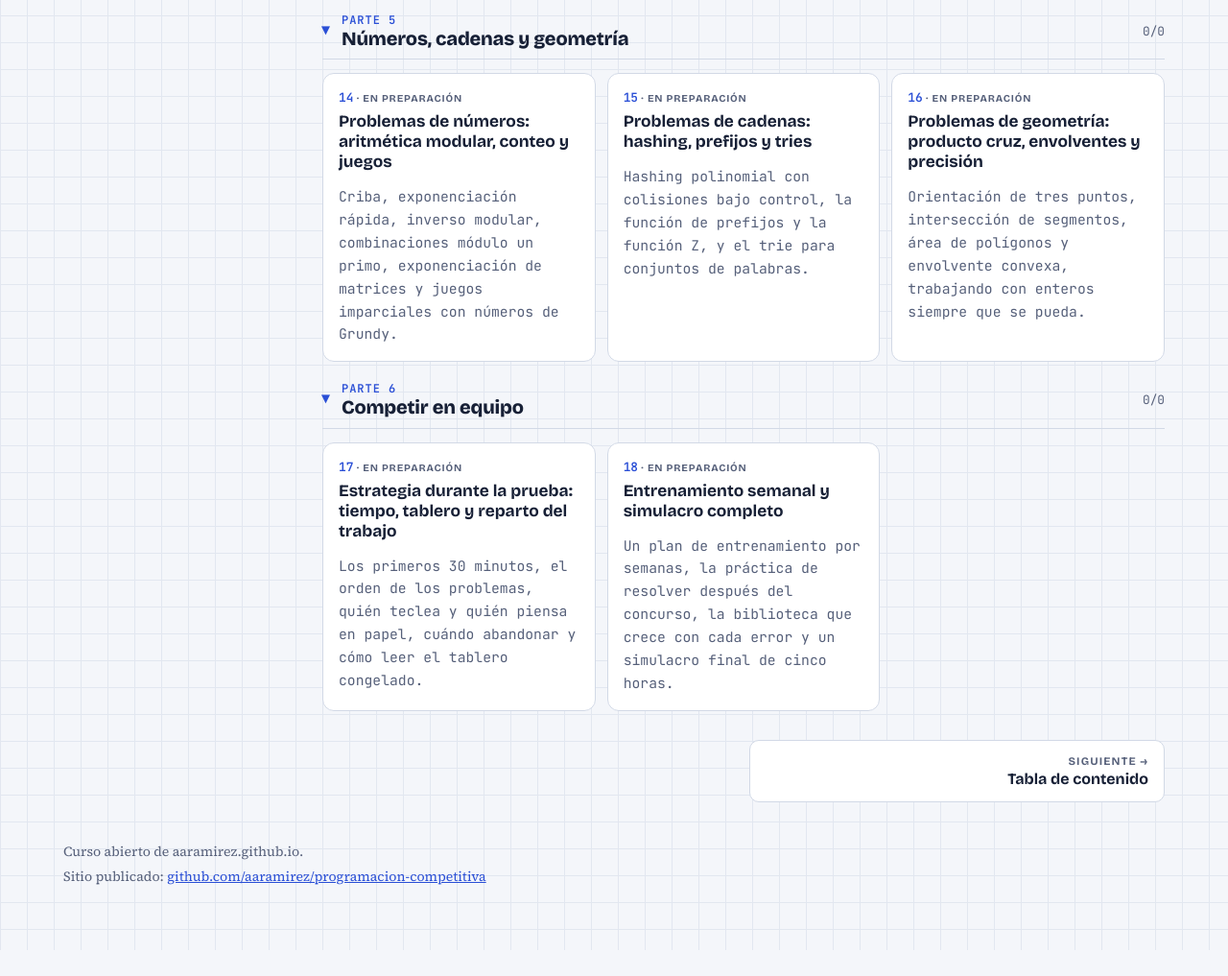
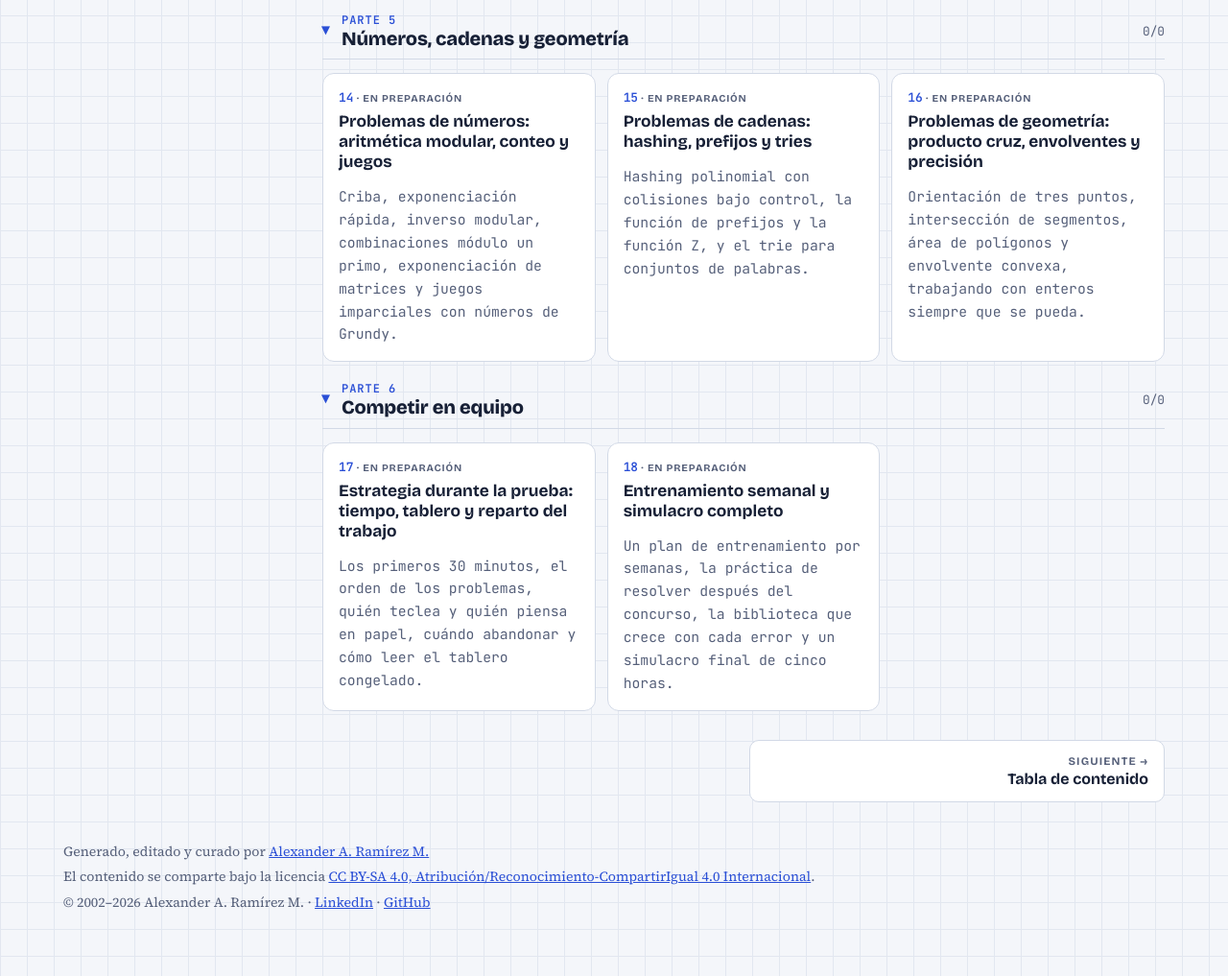
Before and after one commit to aaramirez/programacion-competitiva, a plain HTML site: page index.html in a window 1280 px wide. Shown: the part 3064-4081 px from the top of the page at 96% size. Before the commit the page ends 4054 px from the top, so only its background shows below. Drawn offline with nearby package versions, Linux system fonts and the light colour scheme.

Commit message:
Pie común: autoría, licencia CC BY-SA 4.0 y año que se actualiza solo

```diff
--- a/index.html
+++ b/index.html
@@ -103,7 +103,7 @@ height="0" width="0" style="display:none;visibility:hidden"></iframe></noscript>
 <nav class="pager" id="pager" aria-label="Capítulo anterior y siguiente"></nav>
 </main>
 </div>
-<footer><span>Curso abierto de aaramirez.github.io.</span><span>Sitio publicado: <a href="https://github.com/aaramirez/programacion-competitiva" target="_blank" rel="noopener">github.com/aaramirez/programacion-competitiva</a></span></footer>
+<footer><span>Generado, editado y curado por <a href="https://www.linkedin.com/in/alexander-ramirez-morales/" target="_blank" rel="noopener">Alexander A. Ramírez M.</a></span><span>El contenido se comparte bajo la licencia <a href="https://creativecommons.org/licenses/by-sa/4.0/deed.es" target="_blank" rel="noopener">CC BY-SA 4.0, Atribución/Reconocimiento-CompartirIgual 4.0 Internacional</a>.</span><span>© 2002–<span data-anio>2026</span> Alexander A. Ramírez M. · <a href="https://www.linkedin.com/in/alexander-ramirez-morales/" target="_blank" rel="noopener">LinkedIn</a> · <a href="https://github.com/aaramirez" target="_blank" rel="noopener">GitHub</a></span><script>document.querySelectorAll('[data-anio]').forEach(function (e) { e.textContent = new Date().getFullYear(); });</script></footer>
 </div>
 <script src="assets/lab.js"></script>
 </body>
```
Also changed, not shown: temario.html (+1 -1 lines).
